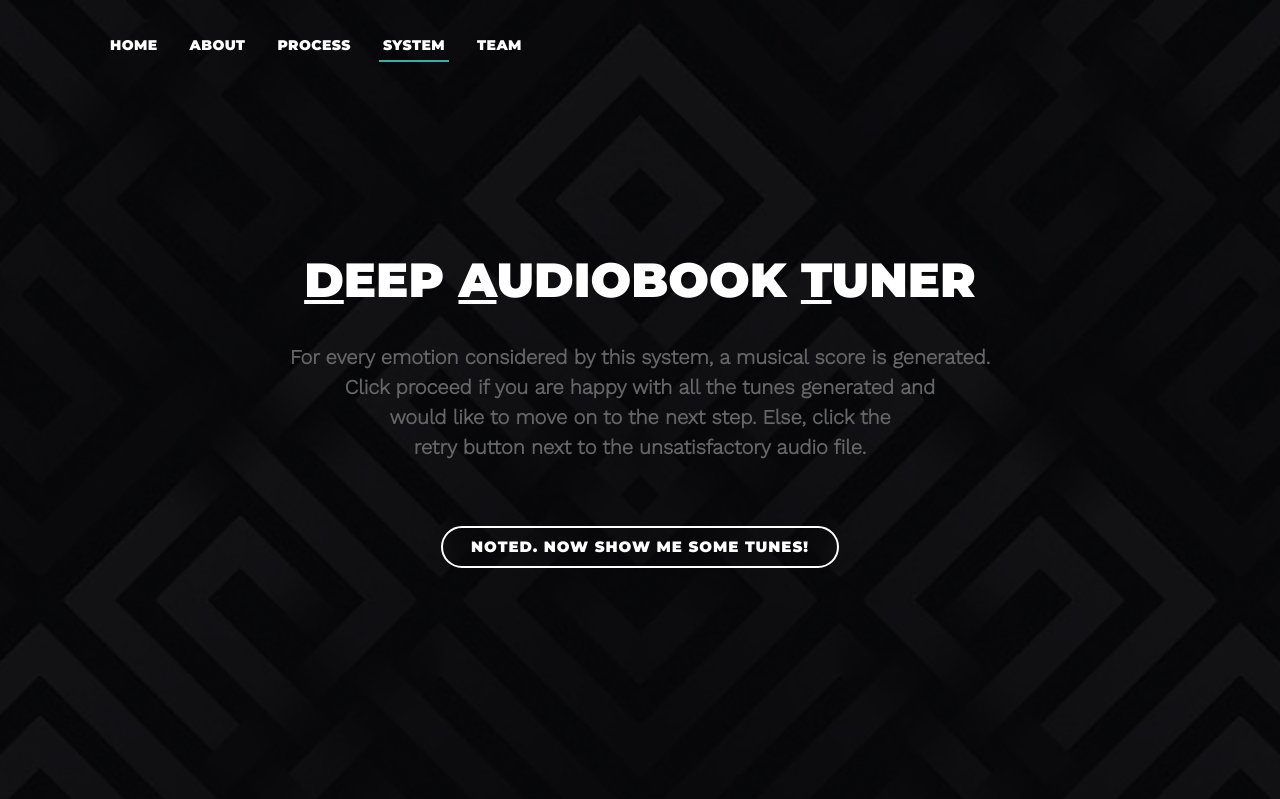
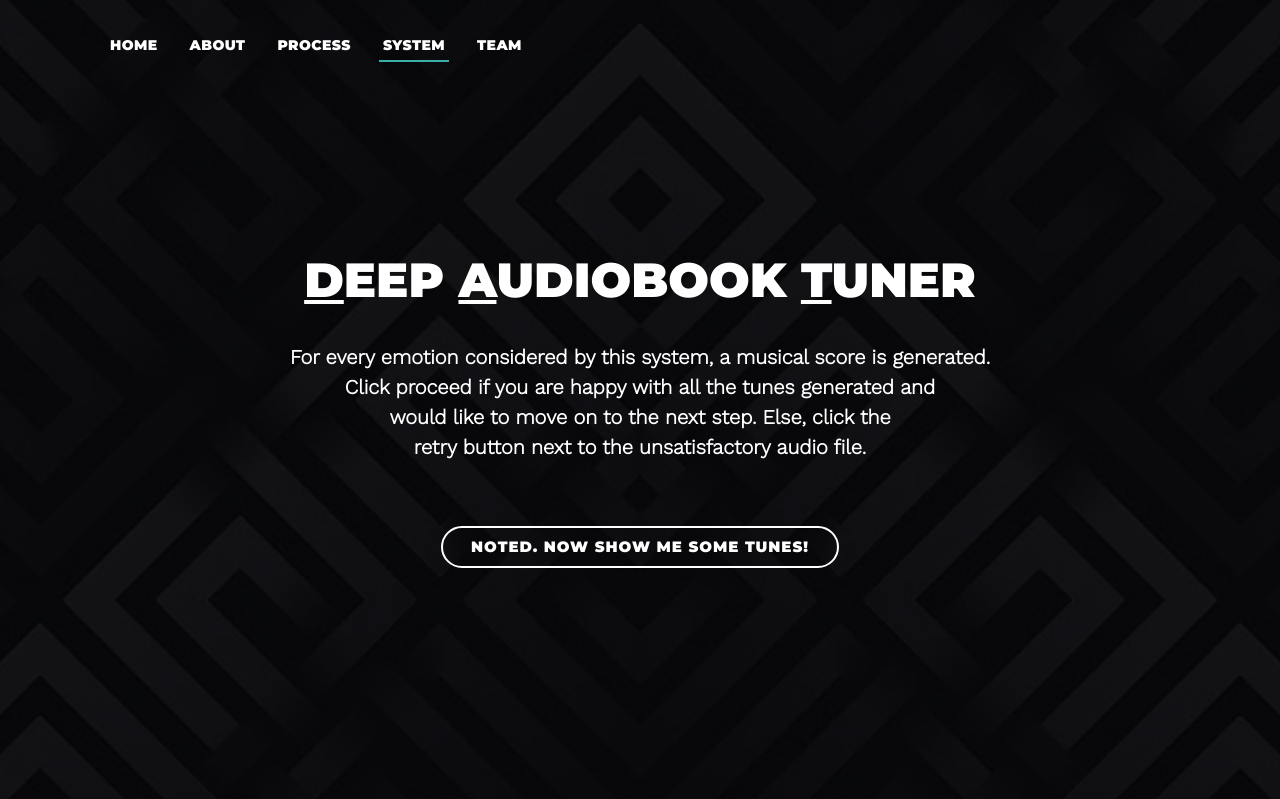
Before and after one commit to jendcruz22/DeepAudiobookTunerApp, a Flask app: page /player/1 in a window 1280 px wide. Shown: the top 799 px of the page. Run offline with Flask 2, Linux system fonts and the light colour scheme; some libraries are stand-ins or nearby versions.

Commit message:
modified : text color

```diff
--- a/templates/final_product.html
+++ b/templates/final_product.html
@@ -63,7 +63,7 @@
         <u>D</u>eep <u>A</u>udiobook <u>T</u>uner
       </h1>
 
-      <p style="font-size: 20px;">
+      <p style="font-size: 20px; color: white;">
         Listen to the final product that DAT created.
       </p>
 
--- a/templates/player.html
+++ b/templates/player.html
@@ -66,7 +66,7 @@
       <br>
 
       <div class="col-lg-6"></div>
-        <p style="font-size: 20px;">
+        <p style="font-size: 20px; color: white;">
           For every emotion considered by this system, a musical score is generated.
           <br>
           Click proceed if you are happy with all the tunes generated and
--- a/templates/upload_file.html
+++ b/templates/upload_file.html
@@ -111,8 +111,8 @@
         <div class="row about-container" style="background-color: white; border: 1px solid #000000; padding: 40px; margin: 20px;">
             <form method=post enctype=multipart/form-data>
               <input type="file" name=file id="fileUpload">
-              <br><br>
-              <input type=submit value=Upload style="border: 2px; color: white; font-size: 20px; width: 150px; height: 50px; background-color: #2B7A78;" onMouseOver="this.style.backgroundColor='#3AAFA9'" onMouseOut="this.style.backgroundColor='#2B7A78'">
+              <!-- <br><br> -->
+              <input type=submit value=Upload style="border: 2px; color: white; font-size: 20px; width: 150px; height: 50px; background-color: #2B7A78; margin-left: 300px;" onMouseOver="this.style.backgroundColor='#3AAFA9'" onMouseOut="this.style.backgroundColor='#2B7A78'">
             </form>
         </div>
 
```
